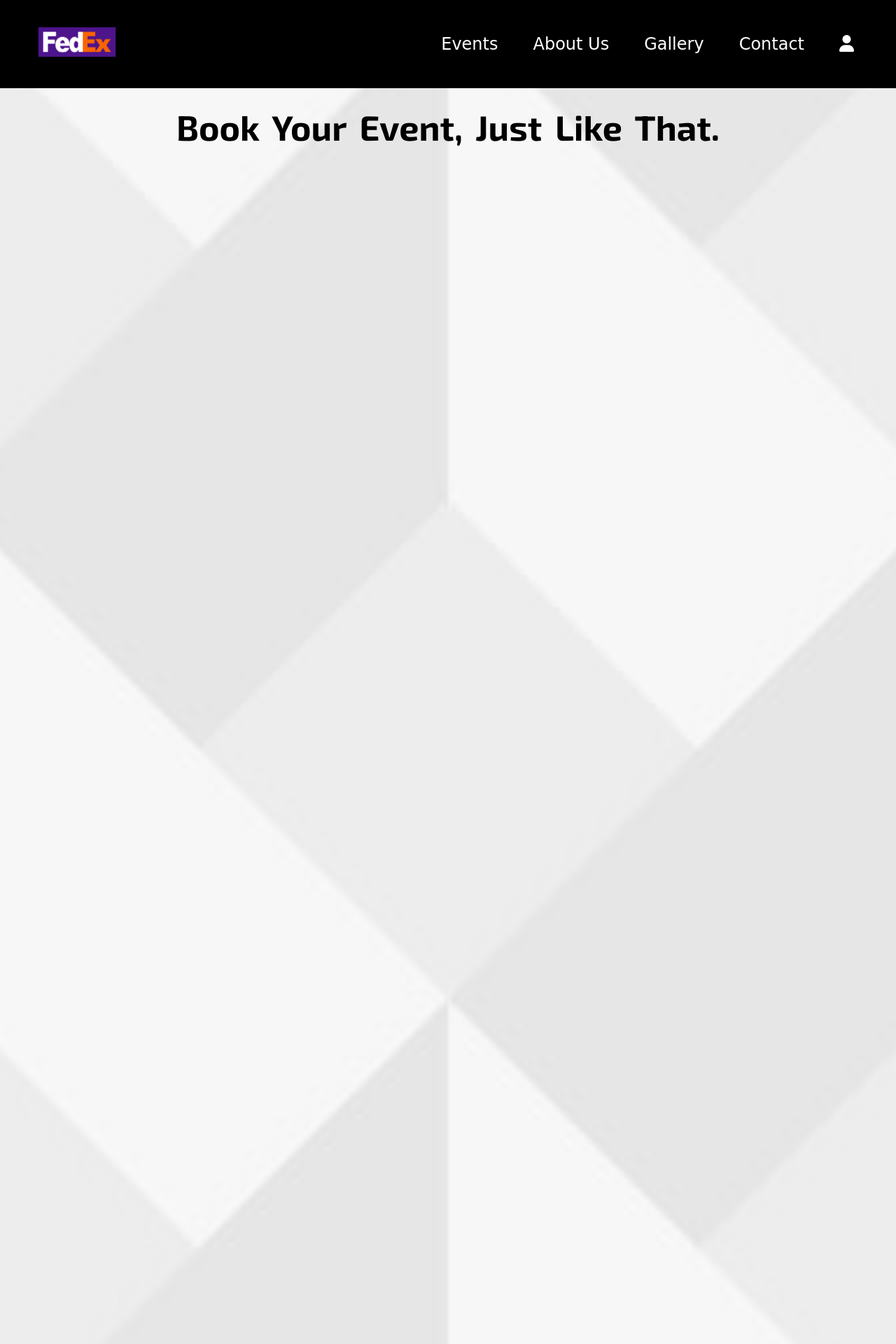
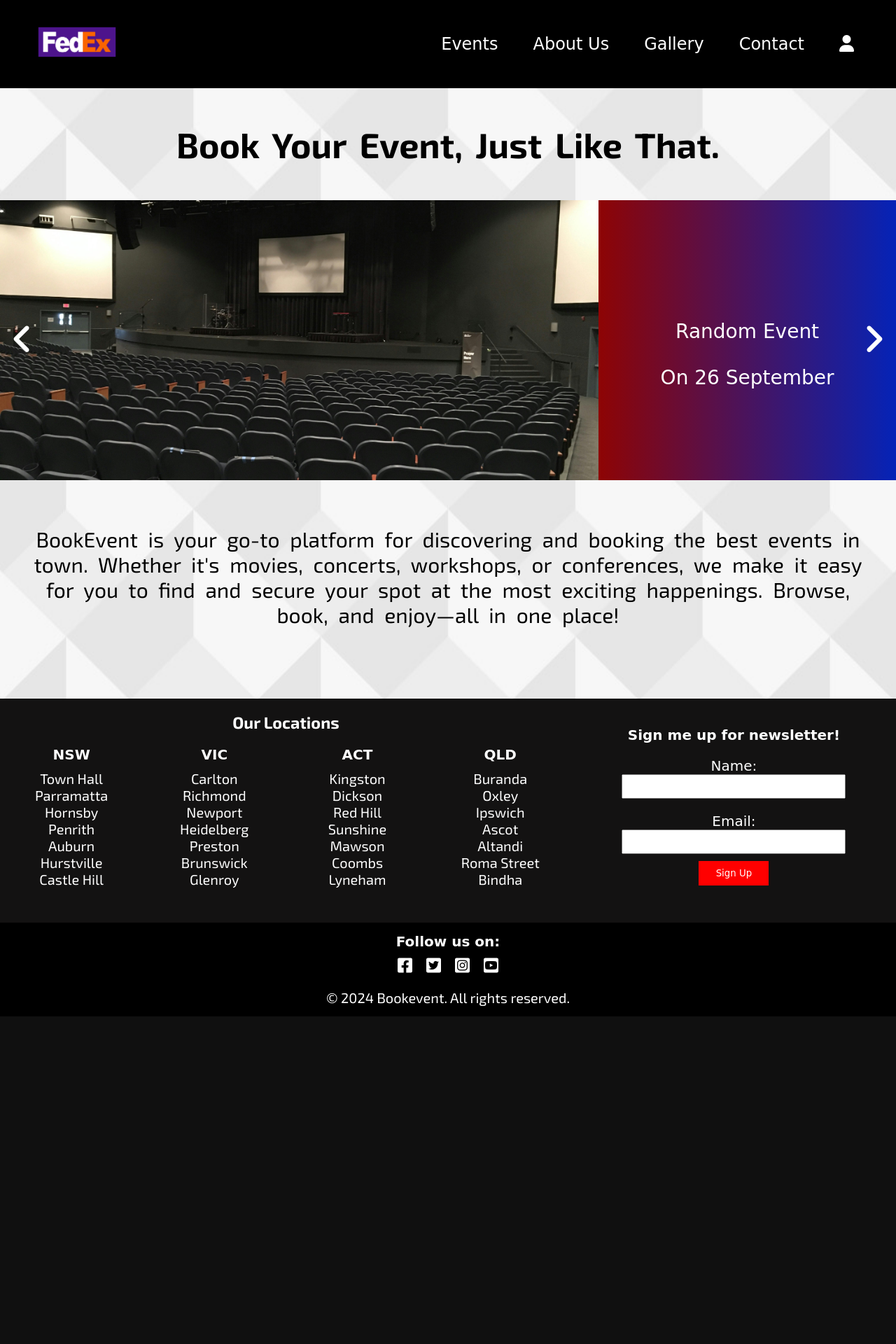
Before and after one commit to vivek089/AWIS-Project, a PHP site: page / in a window 1280 px wide. Shown: the top 1920 px of the page at 70% size. After the commit the page ends 1452 px from the top, so only its background shows below. Run offline with PHP 8.4, Linux system fonts and the light colour scheme.

Commit message:
Update style.css
updated css for index.php, specifically for slideshow

```diff
--- a/style.css
+++ b/style.css
@@ -226,30 +226,98 @@ footer {
 
 
 /*css for index.php*/
-.homepage{
-    padding: 25px;
+/* Center the H1 */
+.homepage h1 {
+    text-align: center;
+    word-spacing: 8px;
+    font-size: 50px;
+    font-family: "Exo 2", sans-serif;
+    margin: 50px;
 }
 
-.homepage h1{
+.homepage p {
     text-align: center;
     word-spacing: 8px;
-    font-size:50px;
+    font-size: 30px;
     font-family: "Exo 2", sans-serif;
+    margin: 30px;
 }
 
-.homepage img{
-    padding: 50px;
-    float: right;
-    height: auto;
-    width: 500px;
+/* Slideshow container */
+.slideshow-container {
+    position: relative;
+    width: 100%; /* Full viewport width */
+    height: 400px; /* Adjust height as needed */
+    margin: 0 auto;
+    overflow: hidden;
+    display: flex; /* Enable flexbox for sliding effect */
+}
 
+/* Slide styling */
+.slides {
+    display: flex;
+    align-items: center;
+    width: 100%; /* Full width */
+    height: 100%; /* Full height */
+    flex: 0 0 100%; /* Flex basis to take full width of the container */
+    transition: transform 1.5s ease-in-out; /* Smooth sliding transition */
 }
-.homepage p{
-    padding: 20px 50px 50px;
-    font-family: "Exo 2", sans-serif;
-    text-align: justify;
-    font-size: 35px;
-    text-justify:distribute;
+
+.slides a {
+    display: flex;
+    width: 100%;
+    height: 100%;
+    text-decoration: none; /* Remove underline */
+    color: inherit; /* Keep text color */
+}
+
+.slides img {
+    width: 55%; /* Image takes up 55% of the width */
+    height: 100%; /* Full height of the slide */
+    object-fit: cover; /* Ensures the image covers the full height */
+}
+
+.text {
+    width: 45%; /* Text still takes up 45% of width */
+    color: white;
+    font-size: 28px;
+    padding: 20px; /* Adjust as necessary */
+    background: linear-gradient(to left, rgb(5, 35, 183), rgb(142, 4, 4)); /* Gradient */
+    display: flex;
+    justify-content: center; /* Center text horizontally */
+    align-items: center; /* Center text vertically */
+    text-align: center; /* Center-align the text */
+    height: 100%;
+}
+
+/* Navigation buttons */
+.prev, .next {
+    position: absolute;
+    top: 50%;
+    transform: translateY(-50%);
+    padding: 10px;
+    color: white;
+    font-size: 50px;
+    cursor: pointer;
+    transition: background-color 0.3s ease;
+    z-index: 1;
+}
+
+.prev {
+    left: 0.5%; /* Position to the left of the image */
+}
+
+.next {
+    right: 0.5%; /* Position to the right of the image */
+}
+
+.prev:hover, .next:hover {
+    background-color: rgba(0, 0, 0, 0.5); /* Darken background on hover */
+}
+
+/* Larger icons */
+.fa-angle-left, .fa-angle-right {
+    font-size: 50px; /* Larger icon size */
 }
 
 /*css for about.php*/
```
